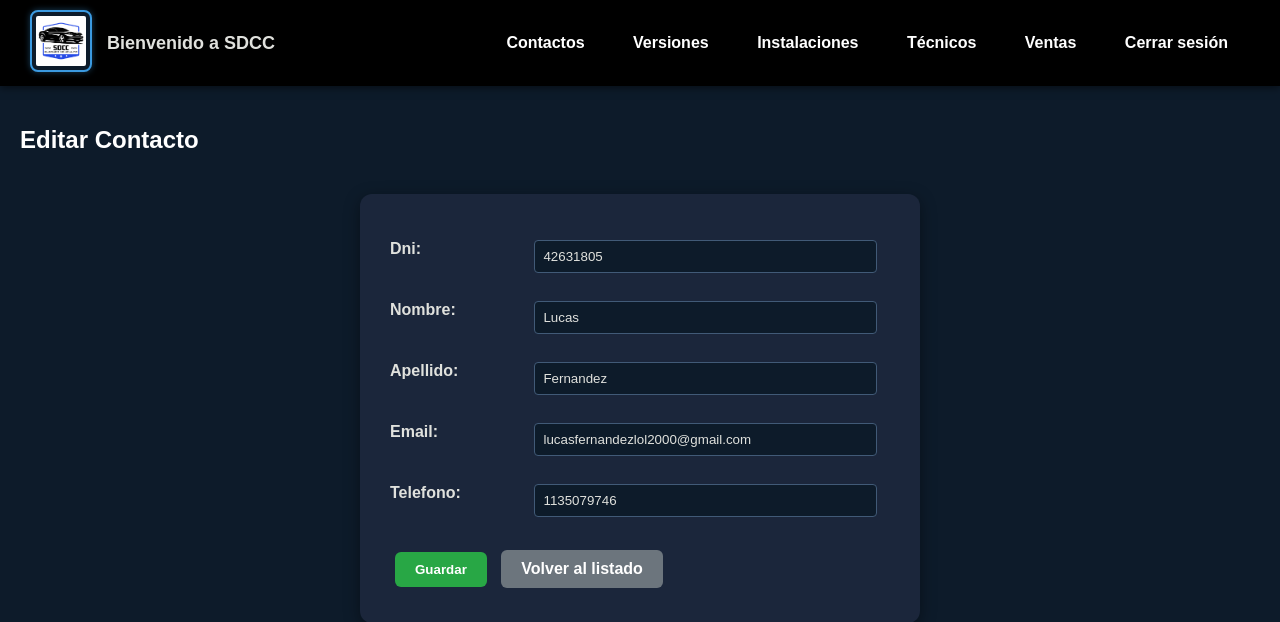
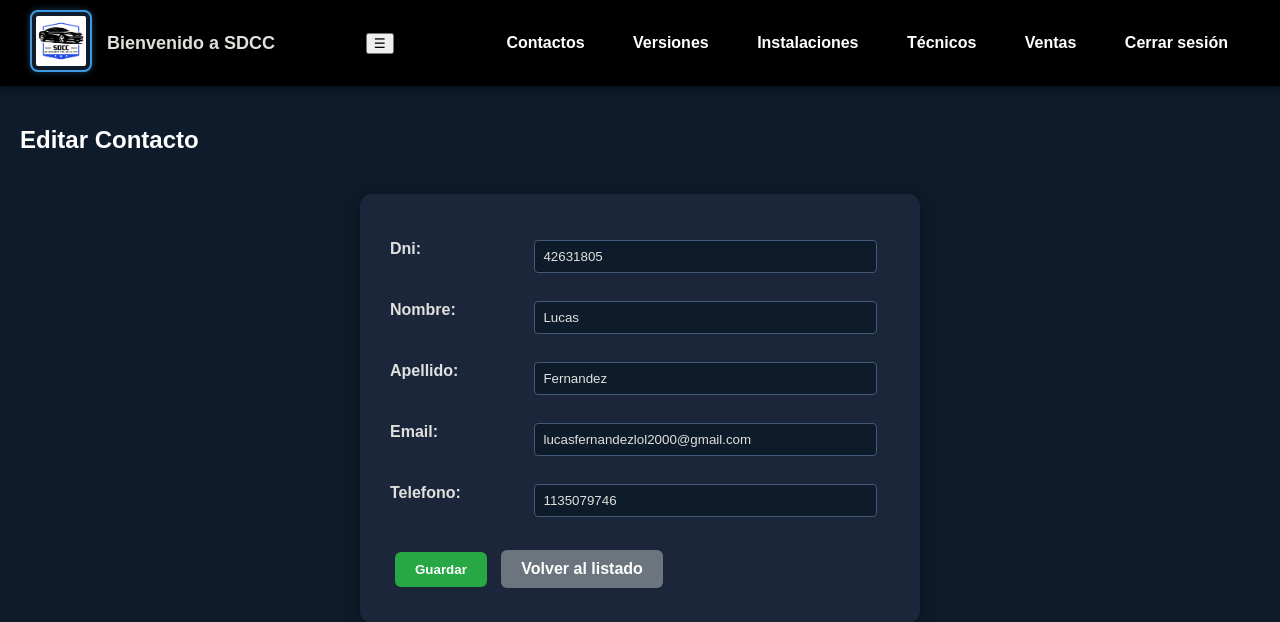
Before and after one commit to LuFernandez-dev/Proyecto-UIOTEC-2025, a Django app: page /contactos/editar/2/ in a window 1280 px wide. Shown: the top 622 px of the page. Run offline with Django 5.2, Linux system fonts and the light colour scheme; a user stored in the database is signed in; data comes from the database, SQL or seed files in the repository.

Commit message:
base.html

```diff
--- a/bloqueoSDCC/App/Templates/App/base.html
+++ b/bloqueoSDCC/App/Templates/App/base.html
@@ -3,6 +3,7 @@
 <html lang="es">
 <head>
     <meta charset="UTF-8">
+    <meta name="viewport" content="width=device-width, initial-scale=1.0">
     <title>{% block title %} {% endblock title %}</title>
     <link rel="stylesheet" href="{% static 'App/estilos.css' %}">
     <link rel = "icon" href = "{% static 'App/favicon.ico' %}">
@@ -15,6 +16,9 @@
             </a>
             <span class="bienvenida-texto">Bienvenido a SDCC</span>
         </div>
+        {% if user.is_authenticated and user.is_superuser %}
+            <button class="hamburger" id="hamburger-btn">&#9776;</button>
+        {% endif %}
     <nav>
         {% if user.is_authenticated and user.is_superuser %}
             <a href="{% url 'contacto_list' %}">Contactos</a>
@@ -45,7 +49,6 @@
 <!--Bloque javascript personalizado-->
 {% block extra_js %}{% endblock %}
 
-<!--Bloque javascript global-->
-
+<script src="{% static 'App/hamburger.js' %}"></script>
 </body>
 </html>
```
